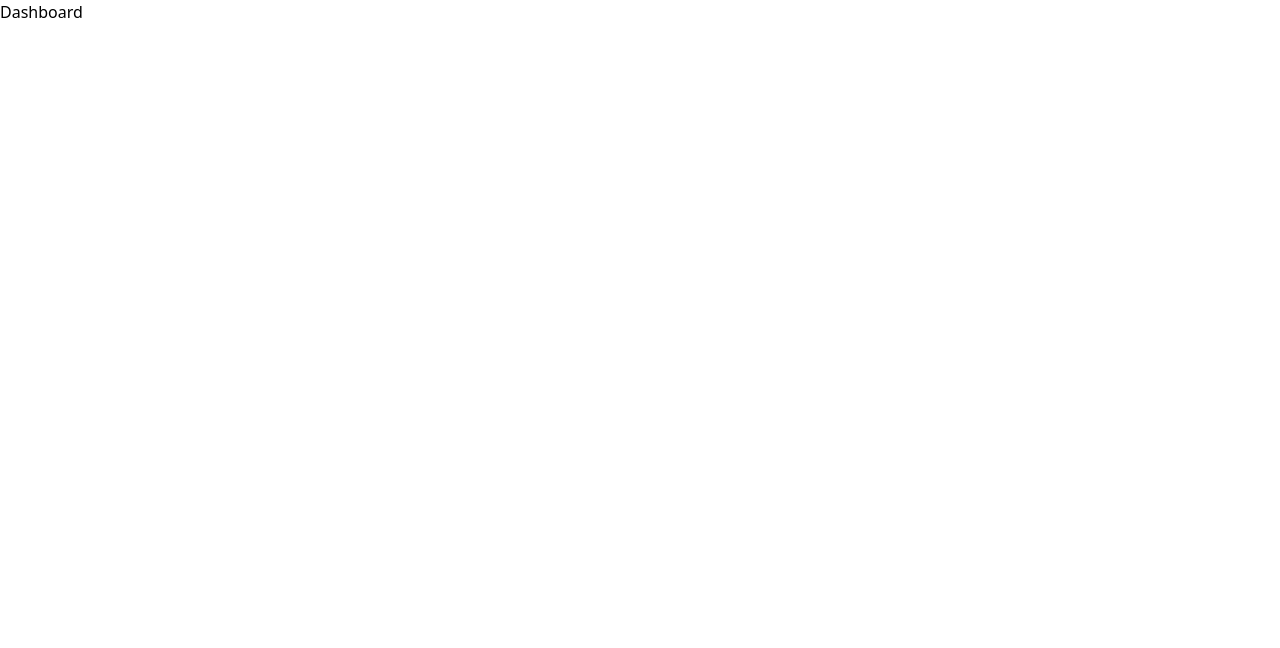
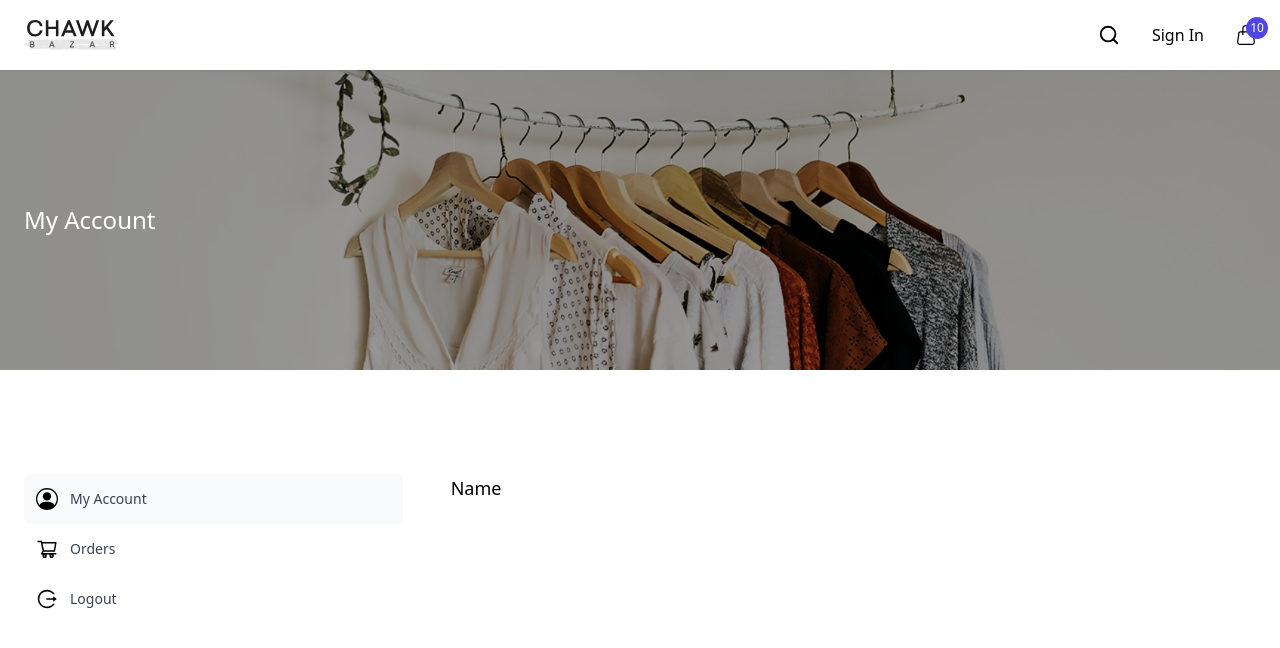
Before and after one commit to shakilkhan12/chawkbazar-eCommerce, a React (Create React App) app in the folder client/: page /user in a window 1280 px wide. Shown: the top 648 px of the page. Built offline with nearby package versions, Linux system fonts and the light colour scheme.

Commit message:
user logout and dashboard

```diff
--- a/client/src/App.js
+++ b/client/src/App.js
@@ -4,5 +4,4 @@ function App() {
    <Routing />
   );
 }
-
 export default App;
--- a/client/src/components/AdminNav.js
+++ b/client/src/components/AdminNav.js
@@ -3,7 +3,7 @@ import { logout } from "../store/reducers/authReducer";
 const AdminNav = ({openSidebar}) => {
     const dispatch = useDispatch();
     const adminLogout = () => {
-        dispatch(logout());
+        dispatch(logout('admin-token'));
     }
     return(
      <nav className="fixed left-0 sm:left-64 top-4 right-0 mx-4">
--- /dev/null
+++ b/client/src/components/home/AccountList.js
@@ -0,0 +1,26 @@
+import { NavLink } from "react-router-dom"
+import {BsPersonCircle} from "react-icons/bs"
+import {AiOutlineShoppingCart, AiOutlineLogout} from "react-icons/ai"
+import {useDispatch} from "react-redux"
+import { logout } from "../../store/reducers/authReducer"
+const AccountList = () => {
+    const dispatch = useDispatch();
+  return (
+    <>
+    <NavLink to="/user" className="account-list">
+    <BsPersonCircle size={22} />
+    <span className="account-list-title">my account</span>
+    </NavLink>
+    <NavLink to="/orders" className="account-list">
+    <AiOutlineShoppingCart size={22} />
+    <span className="account-list-title">orders</span>
+    </NavLink>
+    <span className="account-list cursor-pointer" onClick={() => dispatch(logout('userToken'))}>
+    <AiOutlineLogout size={22} />
+    <span className="account-list-title">logout</span>
+    </span>
+    </>
+  )
+}
+
+export default AccountList
--- a/client/src/components/home/Nav.js
+++ b/client/src/components/home/Nav.js
@@ -1,7 +1,9 @@
 import {Link} from "react-router-dom"
 import {FiSearch} from "react-icons/fi";
 import {BsHandbag} from "react-icons/bs"
+import { useSelector } from "react-redux"
 const Nav = () => {
+    const {userToken, user} = useSelector( state => state.authReducer );
     return(
         <nav className="nav">
             <div className="my-container">
@@ -11,7 +13,8 @@ const Nav = () => {
                    </Link>
                    <ul className="flex items-center">
                     <li className="nav-li cursor-pointer"><FiSearch size={22} /></li>
-                    <li className="nav-li"><Link to="/login" className="nav-link">sign in</Link></li>
+                    {userToken ? <li className="nav-li"><Link to="/user" className="nav-link">{user?.name}</Link></li> : <li className="nav-li"><Link to="/login" className="nav-link">sign in</Link></li>}
+
                     <li className="nav-li relative">
                         <Link to="/cart">
                          <BsHandbag size={20} />
--- a/client/src/screens/users/Dashboard.js
+++ b/client/src/screens/users/Dashboard.js
@@ -1,6 +1,29 @@
+import { useSelector } from "react-redux"
+import Nav from "../../components/home/Nav"
+import Header from "../../components/home/Header"
+import AccountList from "../../components/home/AccountList"
 const Dashboard = () => {
+  const { user } = useSelector( state => state.authReducer );
   return (
-    <div>Dashboard</div>
+    <>
+    <Nav />
+    <div className="mt-[70px]">
+      <Header>
+        my account
+      </Header>
+      <div className="my-container mt-[80px]">
+        <div className="flex flex-wrap -mx-6">
+          <div className="w-full md:w-4/12 p-6">
+            <AccountList />
+          </div>
+          <div className="w-full md:w-8/12 p-6">
+            <h1 className="heading">name</h1>
+            <span className="block mt-3 capitalize font-medium text-sm">{user?.name}</span>
+          </div>
+        </div>
+      </div>
+    </div>
+    </>
   )
 }
 
--- a/client/src/store/reducers/authReducer.js
+++ b/client/src/store/reducers/authReducer.js
@@ -1,5 +1,6 @@
 import { createSlice } from "@reduxjs/toolkit";
 import jwtDecode from "jwt-decode"
+const customerToken = localStorage.getItem('userToken')
 
 function verifyToken(keyName) {
     const storage = localStorage.getItem(keyName);
@@ -20,7 +21,8 @@ const authReducer = createSlice({
     name: 'authReducer',
     initialState: {
         adminToken: verifyToken('admin-token'),
-        userToken: verifyToken('userToken')
+        userToken: verifyToken('userToken'),
+        user: customerToken ? jwtDecode(customerToken) : null,
     },
     reducers: {
         setAdminToken: (state, action) => {
@@ -28,10 +30,16 @@ const authReducer = createSlice({
         },
         setUserToken: (state, action) => {
             state.userToken = action.payload;
+            state.user = jwtDecode(action.payload);
         },
-        logout: (state) => {
-          localStorage.removeItem('admin-token')
-          state.adminToken = null;
+        logout: (state, {payload}) => {
+          localStorage.removeItem(payload)
+          if(payload === 'admin-token') {
+            state.adminToken = null;
+          } else if(payload === 'userToken') {
+            state.userToken = null;
+            state.user = null;
+          }
         }
     }
 })
--- a/client/src/styles/styles.css
+++ b/client/src/styles/styles.css
@@ -35,3 +35,12 @@
   .error {
     @apply block mt-1.5 text-rose-600 font-medium text-sm;
   }
+  .account-list {
+    @apply flex items-center px-3 py-3.5 rounded-md;
+  }
+  .account-list-title {
+    @apply block ml-3 font-medium text-sm text-gray-700 capitalize;
+  }
+  a.active {
+    @apply bg-gray-50;
+  }
--- a/client/src/utils/ShowError.js
+++ b/client/src/utils/ShowError.js
@@ -1,8 +1,12 @@
 export const showError = (errors, name) => {
-    const exist = errors.find(err => err.param === name);
+    if(errors.length > 0 )  {
+        const exist = errors.find(err => err.param === name);
         if(exist) {
             return exist.msg;
         } else {
             return false;
         }
+    } else {
+        return false;
+    }
 }
```
